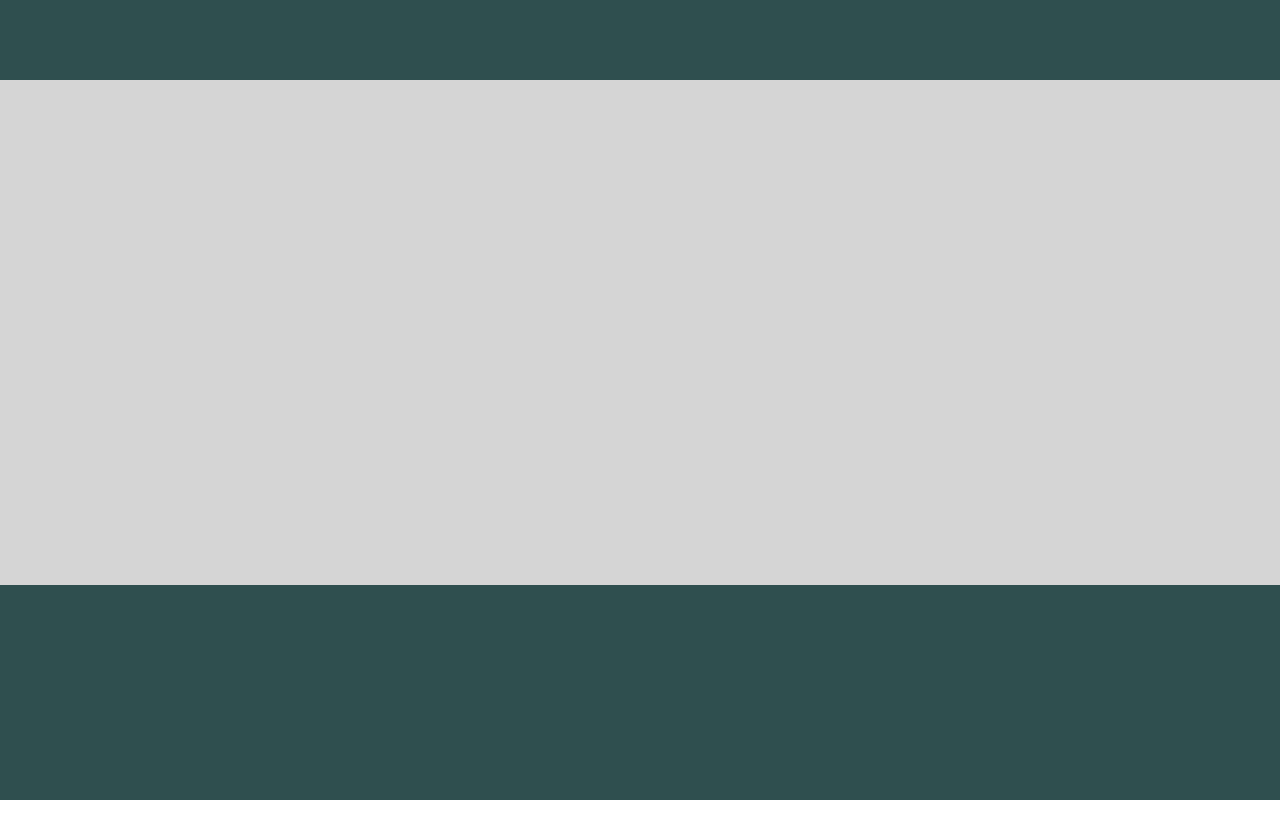
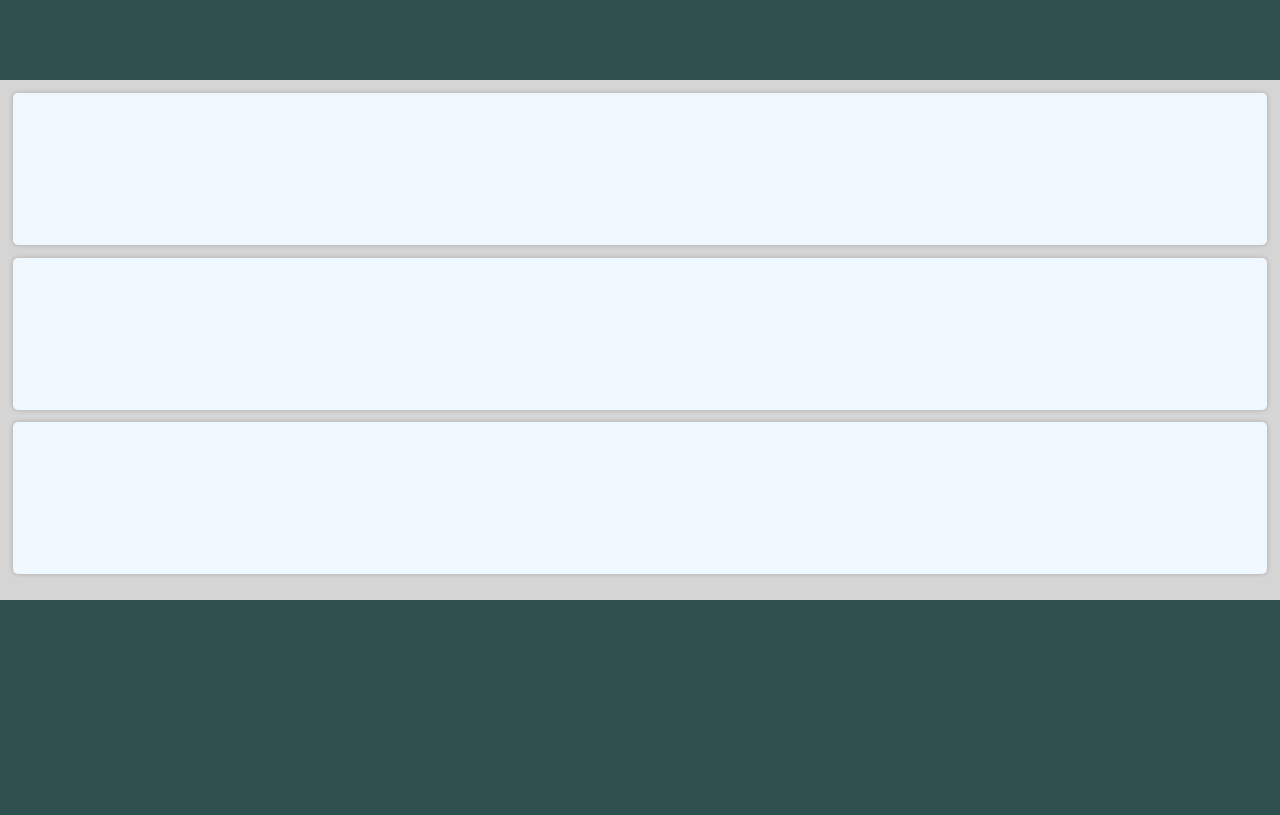
Before and after one commit to Djeg/formation-react, a React (Create React App) app: page / in a window 1280 px wide. Built offline with nearby package versions, Linux system fonts and the light colour scheme.

Commit message:
Correction du design 2

```diff
--- a/src/exos/design1/Content.js
+++ b/src/exos/design1/Content.js
@@ -1,6 +1,6 @@
 import React from 'react'
 import style from './Content.module.css'
 
-export default function Content() {
-  return <main className={style.Content}></main>
+export default function Content({ children }) {
+  return <main className={style.Content}>{children}</main>
 }
--- a/src/exos/design1/Content.module.css
+++ b/src/exos/design1/Content.module.css
@@ -1,4 +1,6 @@
 .Content {
   background-color: rgb(213, 213, 213);
   flex-grow: 2;
+  padding: .8rem;
+  box-sizing: border-box;
 }
--- a/src/exos/design2/App.js
+++ b/src/exos/design2/App.js
@@ -1,4 +1,8 @@
 import React from 'react'
+import HeaderBar from '../design1/HeaderBar'
+import Content from '../design1/Content'
+import FooterBar from '../design1/FooterBar'
+import Card from './Card'
 
 /**
  * Contient tout les composants (ainsi
@@ -6,4 +10,16 @@ import React from 'react'
  *
  * @ref https://www.figma.com/file/uqUjILdONGoXCEImw1iYqv/Untitled?node-id=0%3A1
  */
-export default function App() {}
+export default function App() {
+  return (
+    <>
+      <HeaderBar></HeaderBar>
+      <Content>
+        <Card />
+        <Card />
+        <Card />
+      </Content>
+      <FooterBar></FooterBar>
+    </>
+  )
+}
--- /dev/null
+++ b/src/exos/design2/Card.js
@@ -0,0 +1,6 @@
+import React from 'react'
+import style from './Card.module.css'
+
+export default function Card() {
+  return <div className={style.Card}></div>
+}
--- /dev/null
+++ b/src/exos/design2/Card.module.css
@@ -0,0 +1,10 @@
+.Card {
+  display: flex;
+  flex-direction: column;
+  padding: 1rem;
+  border-radius: 5px;
+  background-color: aliceblue;
+  box-shadow: 0px 0px 5px rgba(0, 0, 0, .2);
+  margin-bottom: .8rem;
+  min-height: 120px;
+}
--- a/src/index.js
+++ b/src/index.js
@@ -1,6 +1,6 @@
 import React from 'react'
 import { render } from 'react-dom'
-import App from './exos/design1/App'
+import App from './exos/design2/App'
 import './index.css'
 
 render(<App />, document.querySelector('#root'))
```
